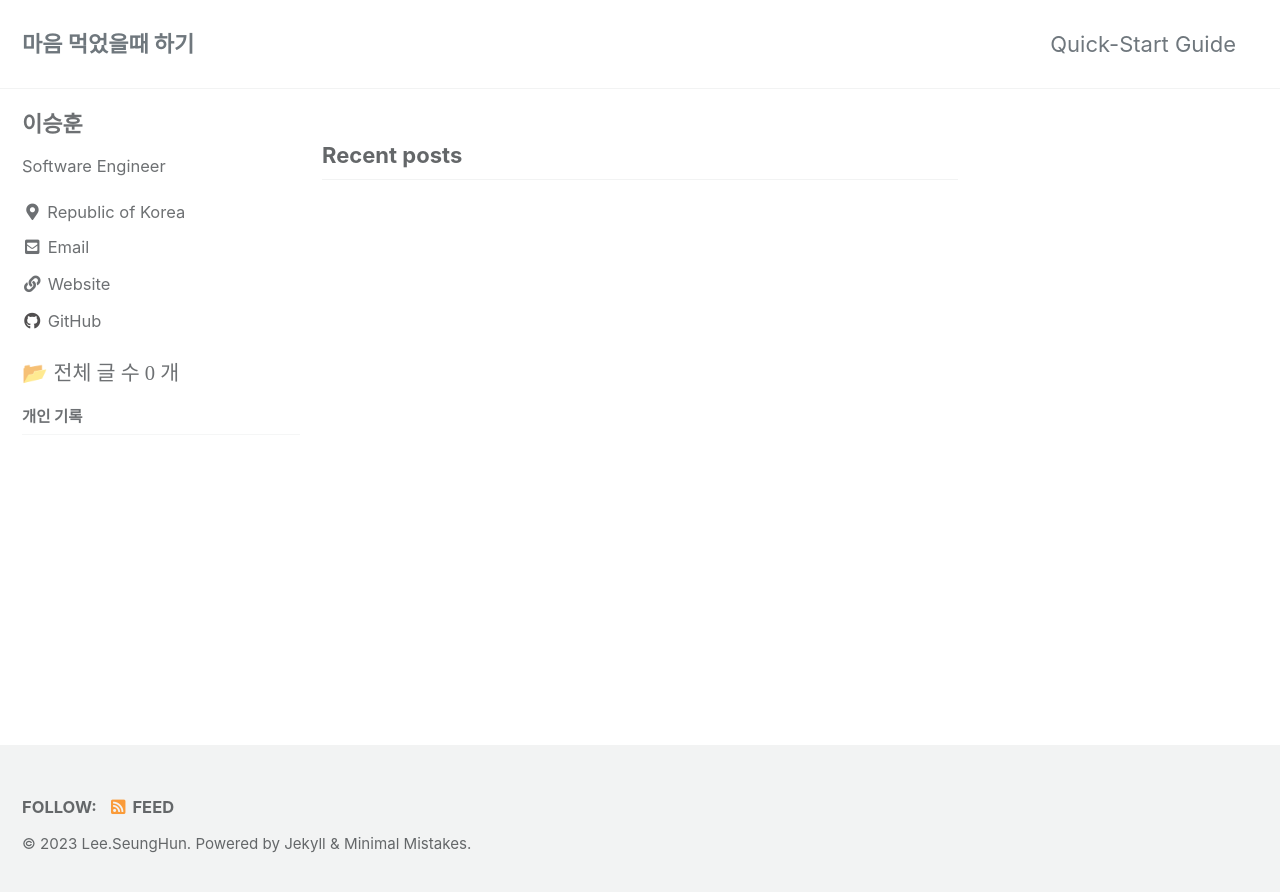
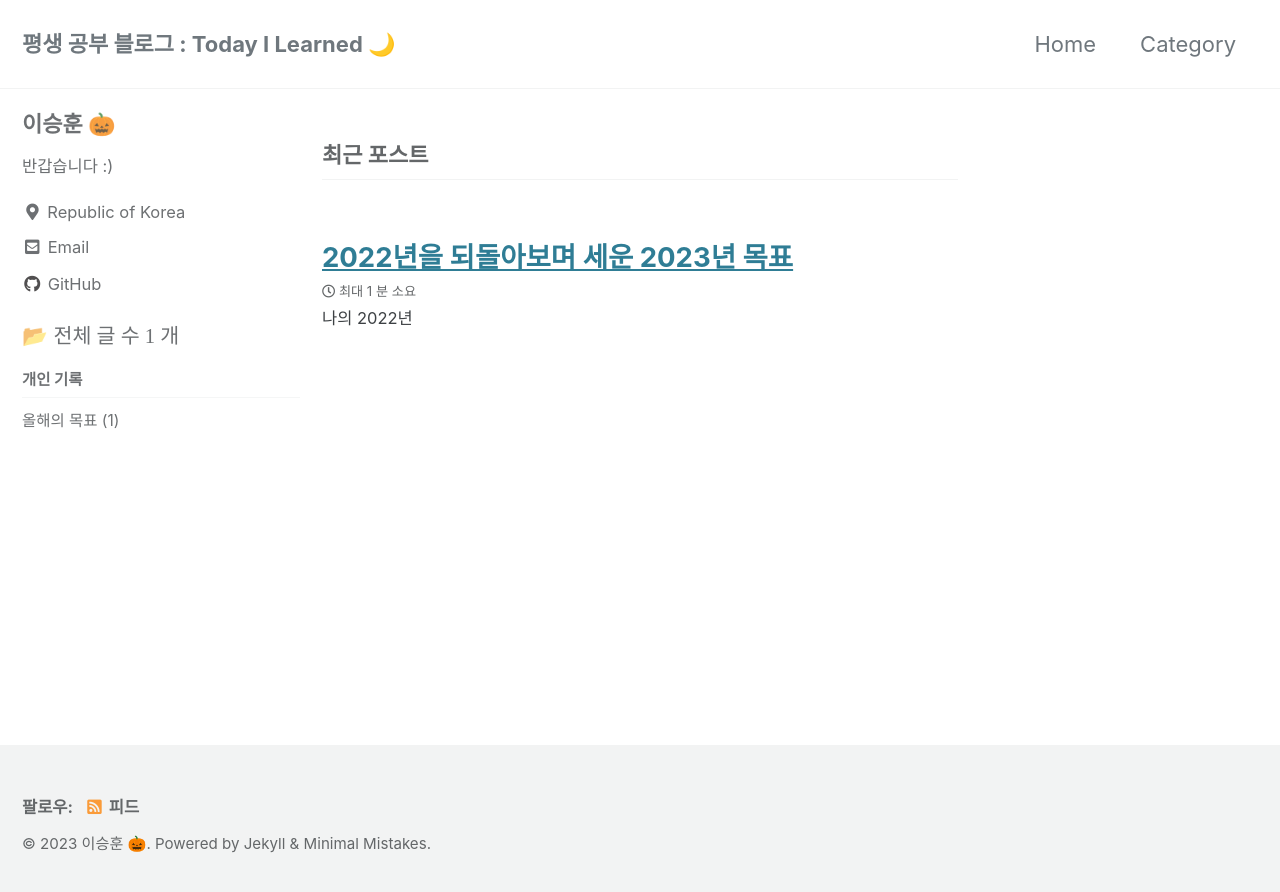
Before and after one commit to ac2dia/ac2dia.github.io, a Jekyll site: the page built from index.html, in a window 1280 px wide. Shown: the top 892 px of the page. Built offline with Jekyll 4.4.1, drawn with Linux system fonts in a browser that asks for light colours; cached includes are drawn as plain includes; the list of posts is cut into pages by our own code.

Commit message:
[포스트] 2022년을 되돌아보며 세운 2023년 목표

```diff
--- a/_config.yml
+++ b/_config.yml
@@ -15,12 +15,12 @@
 minimal_mistakes_skin: 'default' # "air", "aqua", "contrast", "dark", "dirt", "neon", "mint", "plum", "sunrise"
 
 # Site Settings
-locale: 'en-US'
-title: '마음 먹었을때 하기'
+locale: 'ko-KR'
+title: '평생 공부 블로그 : Today I Learned 🌙'
 title_separator: '-'
 subtitle: # site tagline that appears below site title in masthead
-name: 'Lee.SeungHun'
-description: 'An amazing website.'
+name: '이승훈 🎃'
+description: '공부 & 취미 블로그'
 url: # the base hostname & protocol for your site e.g. "https://mmistakes.github.io"
 baseurl: # the subpath of your site, e.g. "/blog"
 repository: # GitHub username/repo-name e.g. "mmistakes/minimal-mistakes"
@@ -103,17 +103,14 @@ analytics:
 
 # Site Author
 author:
-  name: '이승훈'
-  avatar: # path of avatar image, e.g. "/assets/images/bio-photo.jpg"
-  bio: 'Software Engineer'
+  name: '이승훈 🎃'
+  avatar: # "/assets/images/photo.jpg"
+  bio: '반갑습니다 :)'
   location: 'Republic of Korea'
   links:
     - label: 'Email'
       icon: 'fas fa-fw fa-envelope-square'
       url: 'ac2dia@gmail.com'
-    - label: 'Website'
-      icon: 'fas fa-fw fa-link'
-      url: 'https://ac2dia.github.io'
     - label: 'GitHub'
       icon: 'fab fa-fw fa-github'
       url: 'https://github.com/ac2dia'
--- a/_data/navigation.yml
+++ b/_data/navigation.yml
@@ -1,7 +1,9 @@
 # main links
 main:
-  - title: "Quick-Start Guide"
-    url: https://mmistakes.github.io/minimal-mistakes/docs/quick-start-guide/
+  - title: 'Home'
+    url: https://ac2dia.github.io/index.html
+  - title: 'Category'
+    url: https://ac2dia.github.io/categories
   # - title: "About"
   #   url: https://mmistakes.github.io/minimal-mistakes/about/
   # - title: "Sample Posts"
--- a/_includes/nav_list_main
+++ b/_includes/nav_list_main
@@ -18,7 +18,7 @@
                 <!--Cpp 카테고리 글들을 모아둔 페이지인 /categories/cpp 주소의 글로 링크 연결-->
                 <!--category[1].size 로 해당 카테고리를 가진 글의 개수 표시-->
                 {% for category in site.categories %}
-                    {% if category[0] == "Personal" %}
+                    {% if category[0] == "Growth" %}
                         <li><a href="/categories/growth" class="">도전과 성장 ({{category[1].size}})</a></li>
                     {% endif %}
                 {% endfor %}
--- /dev/null
+++ b/_posts/personal/goal/2023-01-23-goal.md
@@ -0,0 +1,68 @@
+---
+title: '2022년을 되돌아보며 세운 2023년 목표'
+
+categories:
+  - Goal
+tags:
+  - [Personal, Goal]
+
+toc: true
+toc_sticky: true
+
+date: 2023-01-23
+last_modified_at: 2023-01-23
+---
+
+# 나의 2022년
+
+## 1. 지난 2022년 목표 달성여부 확인
+
+- 2022년에는 이런것을 했으면 좋겠다는 막연한 생각만을 가졌던 것 같다. 그리고 커리어적인 고민은 많이 했지만 그 외의 생각을 많이 해보지 못했는데 독서, 여행, 취미 생활 등 여러 사람들을 만날 수 있는 경험을 하지 못한것 같다.
+- 올해는 나 혼자만의 시간을 보내는게 아니라 사이드 프로젝트, 여행, 같이하는 취미 생활 등 여러 사람들과 교류하면서 배울 수 있는 시간을 가졌으면 좋겠다.
+
+## 2. 2022년 성장점 혹은 변화
+
+- TODO
+
+## 3. 개선이 필요한 점
+
+- TODO
+
+# 2023년 목표
+
+## 1. 커리어
+
+### 학습
+
+- TDD, DDD 학습 후 적용해보기
+- Golang Documentation 완독
+- Go with gRPC 학습 후 적용해보기
+  <br>
+- (클린 코드, 클린 아키텍처) 처럼 코드 작성할 때 더 세심하게 생각하는 습관, 더 좋은 구조의 코드 작성하기
+  <br>
+- 쿠버네티스 심화 학습
+- CI/CD 기술 스택 학습
+
+### 멘토링
+
+- 기초 더 탄탄히 하기
+  - 학습하는 기술들에 대해서 자신있게 설명할 수 있도록
+- 멘토 도전!
+  - 인프런, 프로그래머스 등을 통해 멘토 역할 도전
+- 영상 촬영
+  - 내가 학습한 기술들을 영상 또는 음성+PPT 로 촬영하기!
+
+### 사이드 프로젝트
+
+- Golang, React 기반 1인 프로젝트 진행해보면서 CI/CD 환경 구축 후 AWS 배포해보기
+- 사이드 프로젝트 참여해보기
+- 문서화를 통해 기록 남기기
+
+## 2. 개인
+
+- 혼자 제주도 여행 다녀오기
+- 여권 갱신하기
+- 2월부터 운동 시작! (다시 70kg 까지)
+- 책 12권 읽기
+- 보컬 레슨 받으면서 노래 녹음해보기
+- 블로그 운영
```
Also changed, not shown: README.md.
